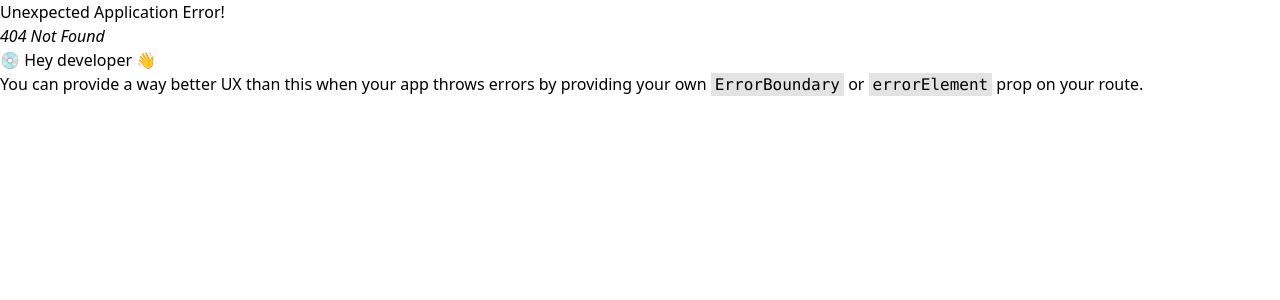
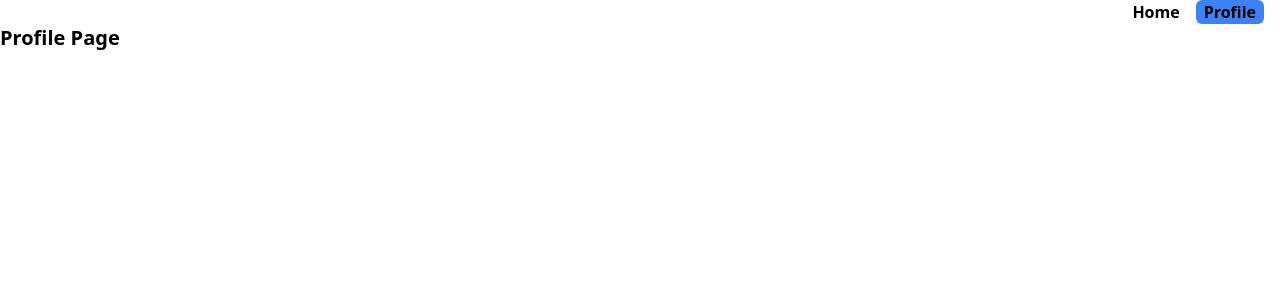
Before and after one commit to Sheila-Ha/Outdoor-Adventure, a React (Vite) app in the folder client/: page /profile in a window 1280 px wide. Before the commit this address had no page. Shown: the top 300 px of the page. Built offline with nearby package versions, Linux system fonts and the light colour scheme.

Commit message:
Add mock pages to check functionality

```diff
--- a/client/src/components/Navbar.jsx
+++ b/client/src/components/Navbar.jsx
@@ -1,6 +1,33 @@
+import { Link } from "react-router-dom";
+import { useLocation } from "react-router-dom";
 export default function NavBar() {
-    return<nav className="flex flex-row gap-2 px-4 justify-end">
-        <a href="/home">Home</a>
-        <a href="">Profile</a>
+  const location = useLocation();
+  const { pathname } = location;
+  return (
+    <nav>
+      <ul className="flex flex-row gap-2 px-4 justify-end">
+        <NavItem
+          className={pathname === "/home" ? "bg-blue-500" : ""}
+          to="/home"
+        >
+          Home
+        </NavItem>
+        <NavItem
+          className={pathname === "/profile" ? "bg-blue-500" : ""}
+          to="/profile"
+        >
+          Profile
+        </NavItem>
+      </ul>
     </nav>
+  );
 }
+function NavItem({ to, children, className }) {
+  return (
+    <li
+      className={`hover:underline hover:underline-offset-4 font-bold px-2 rounded-md ${className}`}
+    >
+      <Link to={to}>{children}</Link>
+    </li>
+  );
+}
--- /dev/null
+++ b/client/src/pages/Profile.jsx
@@ -0,0 +1,3 @@
+export default function Profile() {
+  return <div className="text-xl font-bold">Profile Page</div>;
+}
```
Also changed, not shown: client/src/main.jsx (+11 -7 lines).
